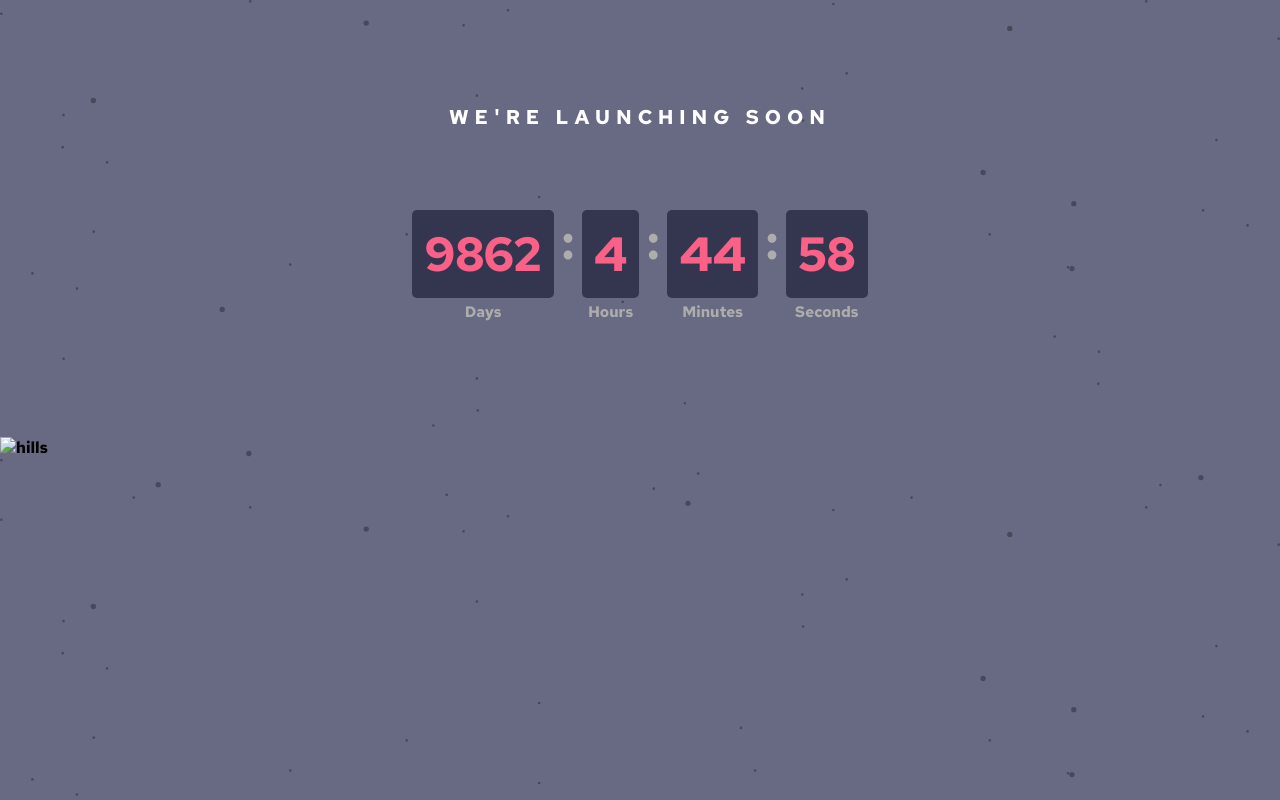
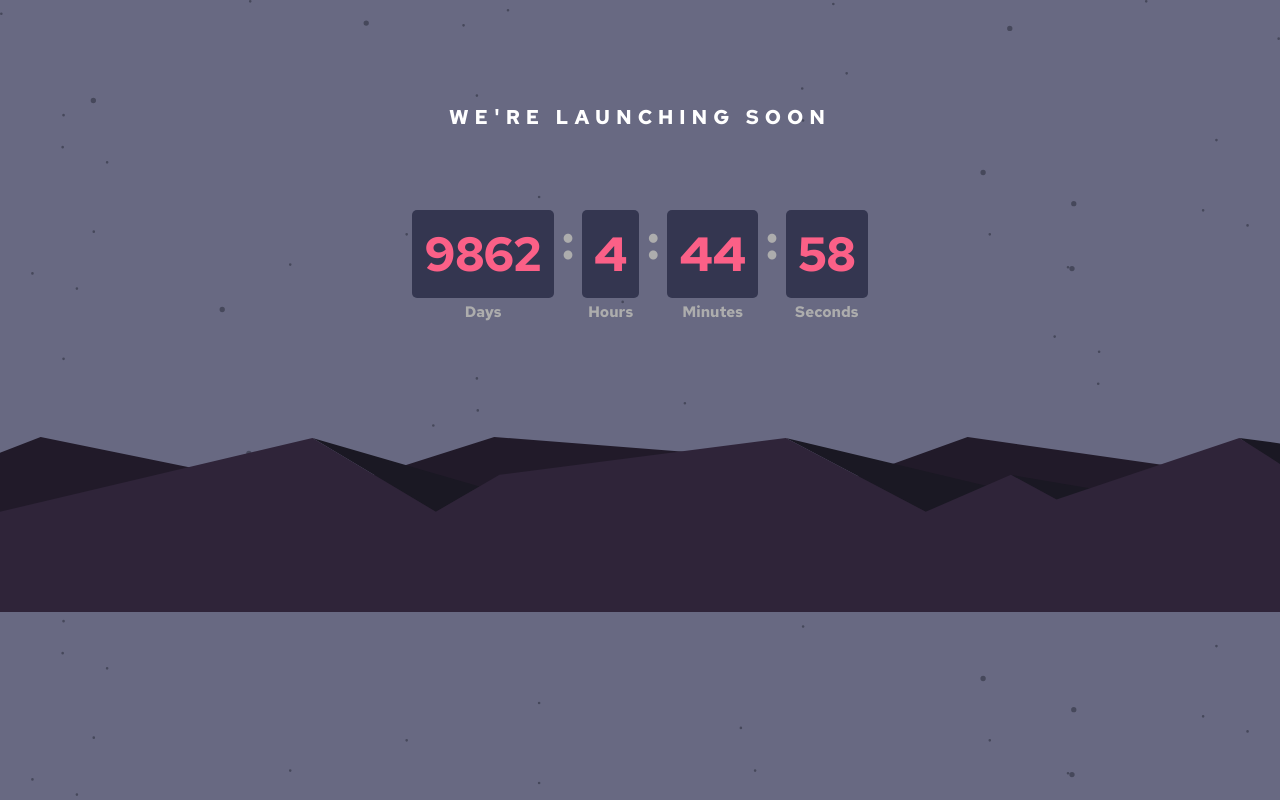
Before and after one commit to Basanta-Roka/50years-Countdown, a plain HTML site: page index.html in a window 1280 px wide. Drawn offline with Linux system fonts and the light colour scheme; the site is published under a folder, as on GitHub Pages, so addresses that start at the root find nothing.

Commit message:
Update index.html

```diff
--- a/index.html
+++ b/index.html
@@ -49,7 +49,7 @@
     </section>
   </main>
 
-  <img src="/images/pattern-hills.svg" id="hills" alt="hills">
+  <img src="images/pattern-hills.svg" id="hills" alt="hills">
 
   <!-- <footer class="attribution">
     <div>
```
